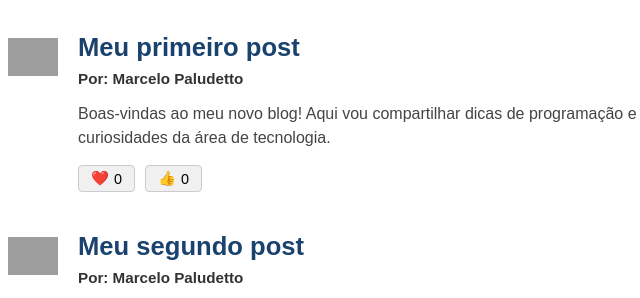
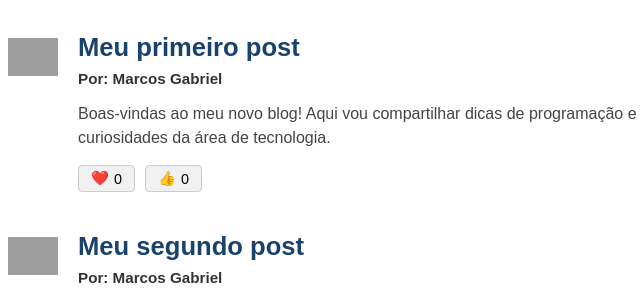
Before and after one commit to almeidamarcos637-lgtm/pagina-web, a plain HTML site: page index.html in a window 1280 px wide. Shown: the part 168-466 px from the top of the page, 302-942 px from the left. Drawn offline with Linux system fonts and the light colour scheme; grey boxes are pictures that could not be loaded.

Commit message:
Update index.html

```diff
--- a/index.html
+++ b/index.html
@@ -20,7 +20,7 @@
             </div>
             <div class="post-content">
                 <h2>Meu primeiro post</h2>
-                <p class="autor">Por: Marcelo Paludetto</p>
+                <p class="autor">Por: Marcos Gabriel</p>
                 <p class="texto">Boas-vindas ao meu novo blog! Aqui vou compartilhar dicas de programação e curiosidades da área de tecnologia.</p>
 
                 <div class="buttons-container">
@@ -36,7 +36,7 @@
             </div>
             <div class="post-content">
                 <h2>Meu segundo post</h2>
-                <p class="autor">Por: Marcelo Paludetto</p>
+                <p class="autor">Por: Marcos Gabriel</p>
                 <p class="texto">Boas-vindas ao meu novo blog! Aqui vou compartilhar dicas de programação e curiosidades da área de tecnologia.</p>
 
                 <div class="buttons-container">
```
